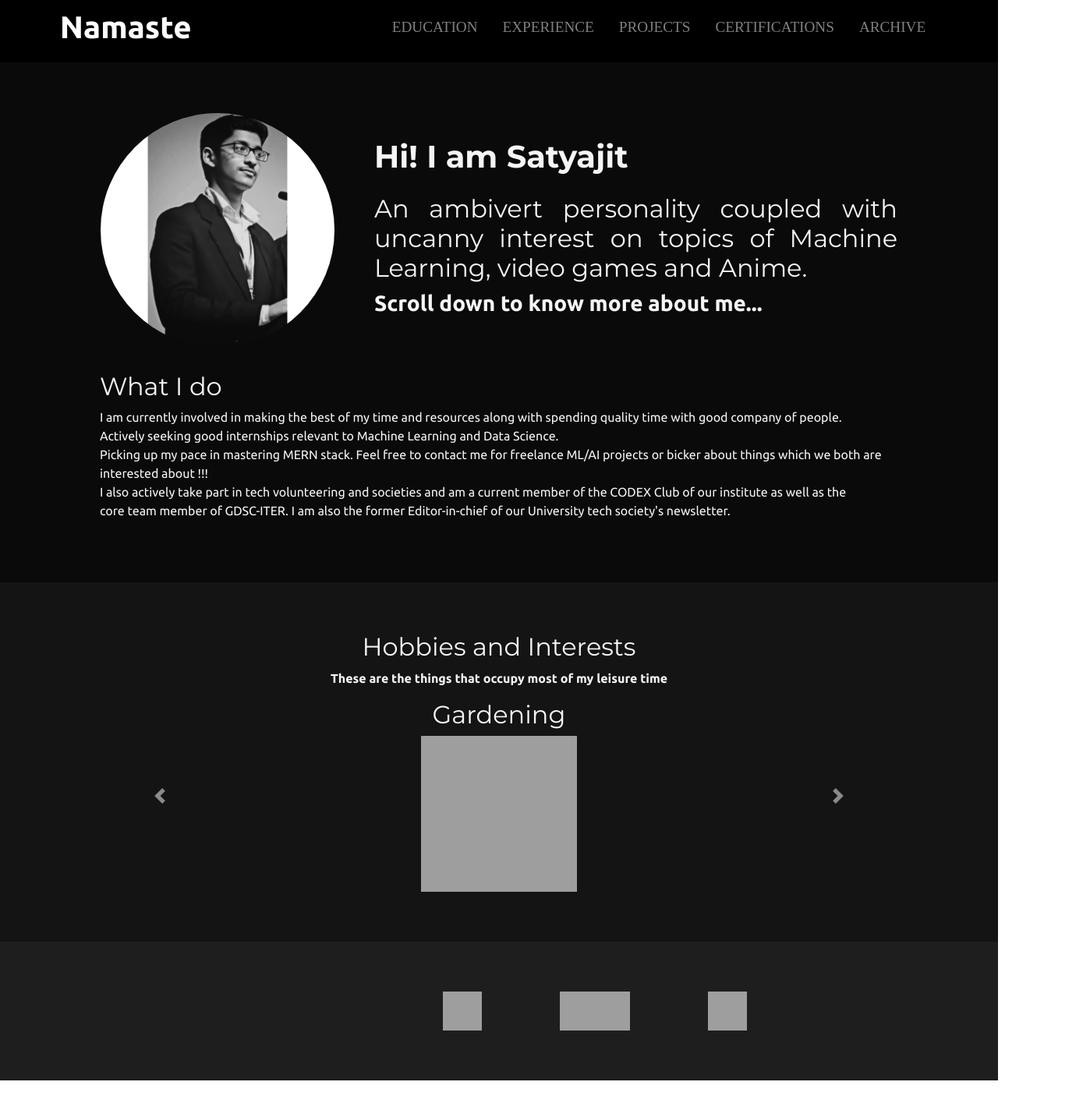
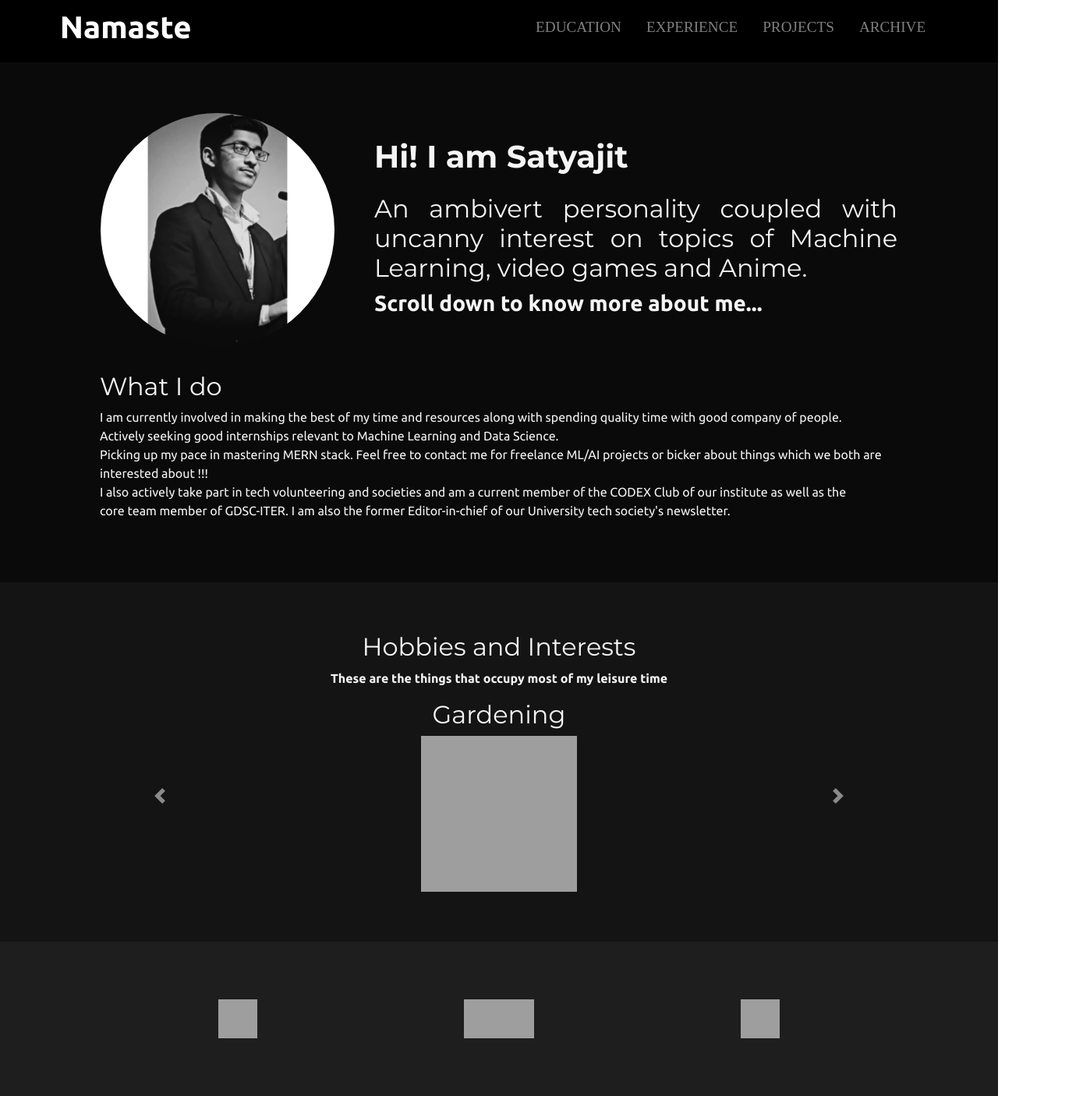
Before and after one commit to Satyajit99p/Portfolio, a plain HTML site: page index.html in a window 1280 px wide. Shown: the whole page at 78% size, 1398 px wide, since content can reach past the window. Drawn offline with nearby package versions, Linux system fonts and the light colour scheme; grey boxes are pictures that could not be loaded.

Commit message:
removed certification page

```diff
--- a/index.html
+++ b/index.html
@@ -52,9 +52,6 @@
                         </l1>
                         <l1 class="nav-item">
                             <a class="nav-link" href="projects.html">PROJECTS</a>
-                        </l1>
-                        <l1 class="nav-item">
-                            <a class="nav-link" href="certifications.html">CERTIFICATIONS</a>
                         </l1>
                         <l1 class="nav-item">
                             <a class="nav-link" href="archive.html">ARCHIVE</a>
@@ -125,7 +122,34 @@
     </section>
 
     <section id="contact">
-        <table>
+        <div class="row">
+            <div class="col-lg-4">
+                <a href="https://www.linkedin.com/in/satyajit-panigrahi-b7a425202/">
+                    <img src="https://upload.wikimedia.org/wikipedia/commons/thumb/c/ca/LinkedIn_logo_initials.png/800px-LinkedIn_logo_initials.png"
+                        width="50px" height="50px" alt="LinkedIn">
+                </a>
+            </div>
+            <div class="col-lg-4">
+                <a href="mailto:satyapani999@gmail.com">
+                    <img src="https://1000logos.net/wp-content/uploads/2021/05/Gmail-logo-768x432.png" width="90px"
+                        height="50px" alt="Gmail">
+                </a>
+            </div>
+            <div class="col-lg-4">
+                <a href="https://github.com/Satyajit99p">
+                    <img src="https://t4.ftcdn.net/jpg/02/50/30/59/240_F_250305943_sDC6la1N1fDl3bLgfLxOkQwItIodsdMb.jpg"
+                        width="50px" height="50px" alt="Github">
+                </a>
+            </div>
+        </div>
+
+    </section>
+
+</body>
+
+</html>
+
+<!-- <table>
     <tr>
         <td style="padding :0 50px 0 440px ;">
             <a href="https://www.linkedin.com/in/satyajit-panigrahi-b7a425202/">
@@ -146,9 +170,4 @@
             </a>
         </td>
     </tr>
-        </table>
-    </section>
-
-</body>
-
-</html>
+</table> -->
```
Lines whose indentation alone changed are shown as unchanged.
